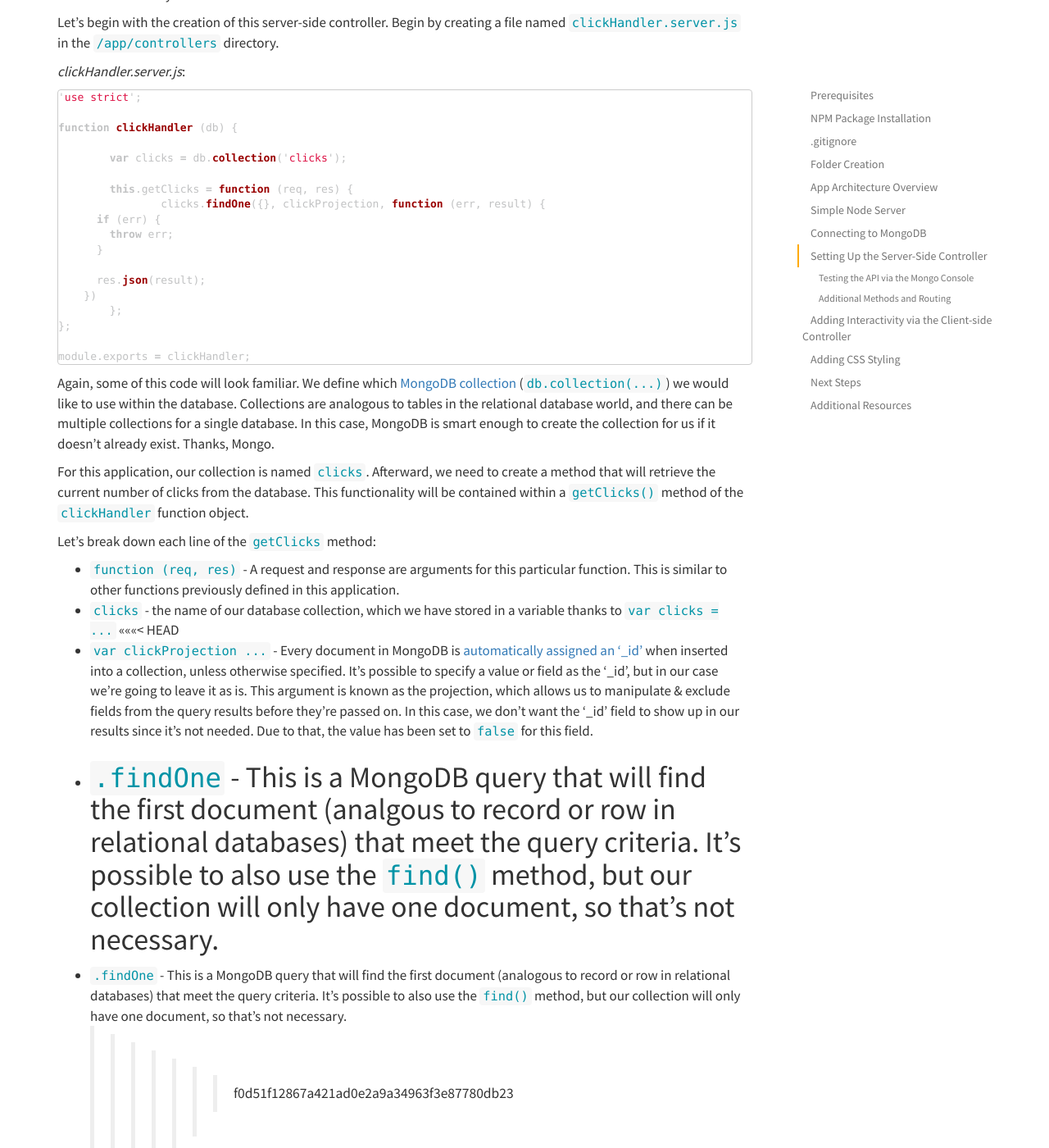
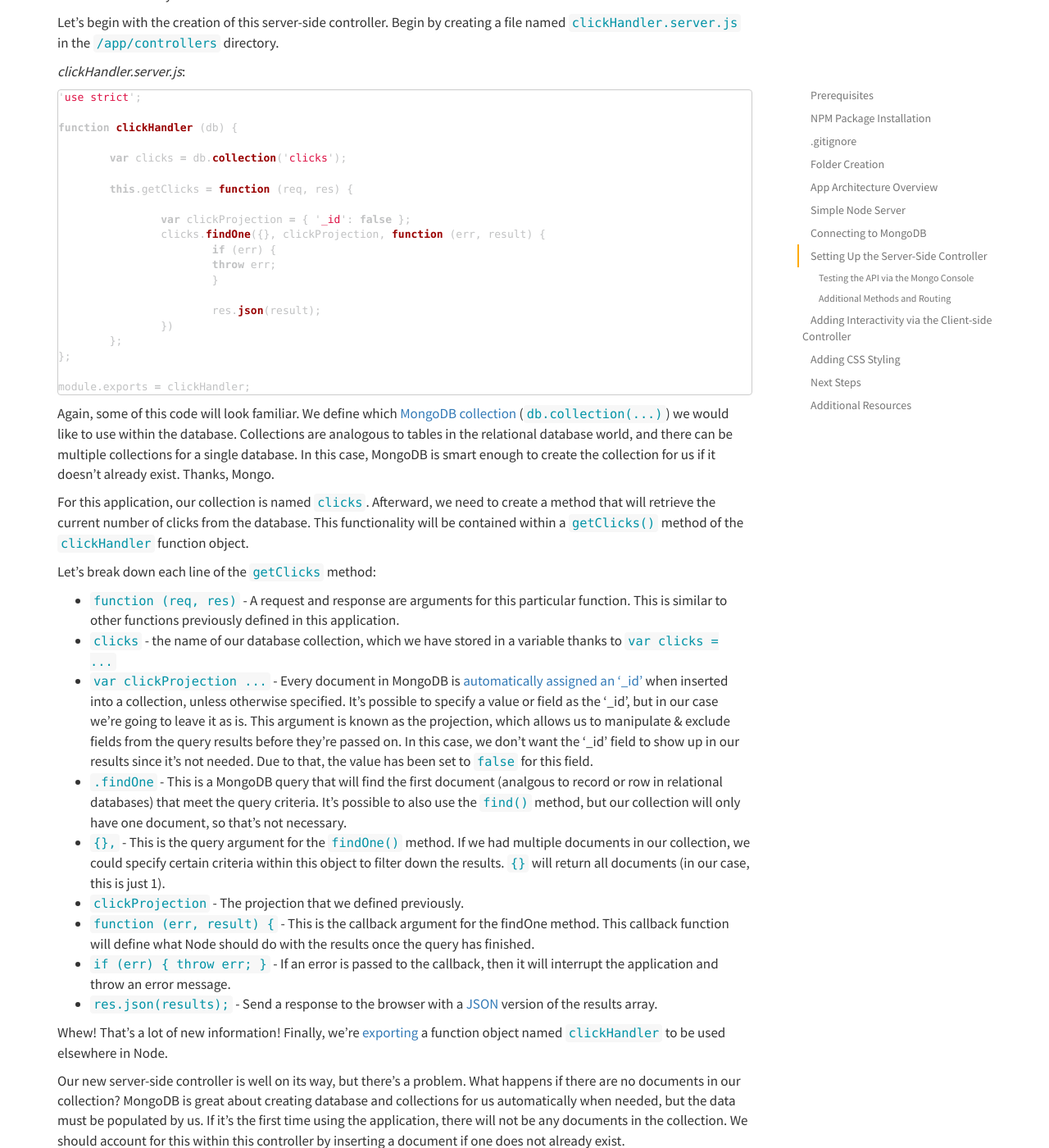
Before and after one commit to johnstonbl01/clementinejs, a Jekyll site: the page built from tutorials/tutorial-beginner.md, in a window 1280 px wide and 1400 px high, scrolled down 10817 px. Shown: the whole window at 82% size. Built offline with Jekyll 4.4.1, drawn with Linux system fonts in a browser that asks for light colours; Markdown is read by kramdown in place of the engine named in the settings.

Commit message:
Fix formatting issues.

```diff
--- a/tutorials/tutorial-beginner.md
+++ b/tutorials/tutorial-beginner.md
@@ -483,13 +483,15 @@ function clickHandler (db) {
 	var clicks = db.collection('clicks');
 
 	this.getClicks = function (req, res) {
+
+		var clickProjection = { '_id': false };
 		clicks.findOne({}, clickProjection, function (err, result) {
-      if (err) {
-        throw err;
-      }
+			if (err) {
+			throw err;
+			}
 
-      res.json(result);
-    })
+			res.json(result);
+		})
 	};
 };
 
@@ -504,12 +506,8 @@ Let's break down each line of the `getClicks` method:
 
 - `function (req, res)` - A request and response are arguments for this particular function. This is similar to other functions previously defined in this application.
 - `clicks` - the name of our database collection, which we have stored in a variable thanks to `var clicks = ...`
-<<<<<<< HEAD
 - `var clickProjection ...` - Every document in MongoDB is [automatically assigned an '_id'](http://docs.mongodb.org/manual/reference/object-id/) when inserted into a collection, unless otherwise specified. It's possible to specify a value or field as the '_id', but in our case we're going to leave it as is. This argument is known as the projection, which allows us to manipulate & exclude fields from the query results before they're passed on. In this case, we don't want the '_id' field to show up in our results since it's not needed. Due to that, the value has been set to `false` for this field.
 - [`.findOne`](http://mongodb.github.io/node-mongodb-native/markdown-docs/queries.html#find-first-occurence-with-findone) - This is a MongoDB query that will find the first document (analgous to record or row in relational databases) that meet the query criteria. It's possible to also use the [`find()`](http://mongodb.github.io/node-mongodb-native/markdown-docs/queries.html#making-queries-with-find) method, but our collection will only have one document, so that's not necessary.
-=======
-- [`.findOne`](http://mongodb.github.io/node-mongodb-native/markdown-docs/queries.html#find-first-occurence-with-findone) - This is a MongoDB query that will find the first document (analogous to record or row in relational databases) that meet the query criteria. It's possible to also use the [`find()`](http://mongodb.github.io/node-mongodb-native/markdown-docs/queries.html#making-queries-with-find) method, but our collection will only have one document, so that's not necessary.
->>>>>>> f0d51f12867a421ad0e2a9a34963f3e87780db23
 - `{},` - This is the query argument for the `findOne()` method. If we had multiple documents in our collection, we could specify certain criteria within this object to filter down the results. `{}` will return all documents (in our case, this is just 1).
 - `clickProjection` - The projection that we defined previously.
 - `function (err, result) {` - This is the callback argument for the findOne method. This callback function will define what Node should do with the results once the query has finished.
```
